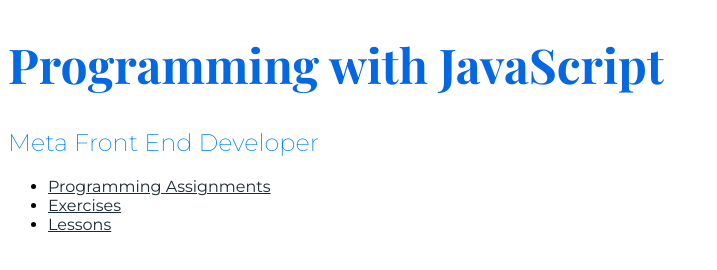
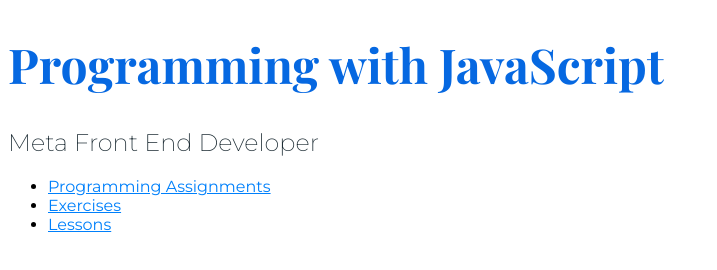
Before and after one commit to asvirts/meta-programming-with-javascript, a plain HTML site: page index.html in a window 1280 px wide. Shown: the whole page, without its empty margins (0-717 px from the left). Drawn offline with nearby package versions, Linux system fonts and the light colour scheme; a web font is replaced by a local one.

Commit message:
more colors

```diff
--- a/style.css
+++ b/style.css
@@ -7,7 +7,7 @@
 h2 {
     font-family: 'Montserrat', sans-serif;
     font-weight: 200;
-    color: #0080FB;
+    color: #1C2B33;
 }
 
 li {
@@ -17,5 +17,9 @@
 }
 
 a {
+    color:#0080FB;
+}
+
+a:hover {
     color:#1C2B33;
 }
```
